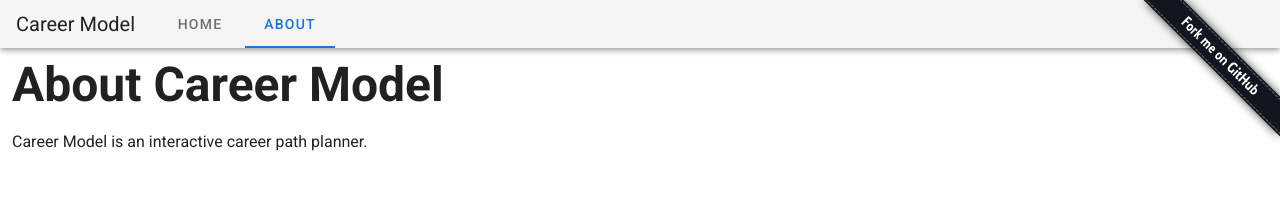
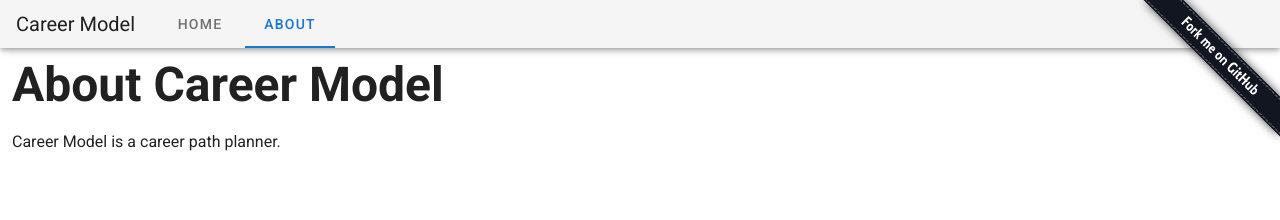
Before and after one commit to lsimons/career-model, a Vue app in the folder packages/career-model-ui/: page /#/about in a window 1280 px wide. Shown: the top 220 px of the page. Built offline with nearby package versions, Linux system fonts and the light colour scheme.

Commit message:
docs: stop claiming interaction

```diff
--- a/packages/career-model-ui/src/views/About.vue
+++ b/packages/career-model-ui/src/views/About.vue
@@ -7,7 +7,7 @@
     </v-row>
     <v-row dense>
       <v-col cols="12">
-        <p>Career Model is an interactive career path planner.</p>
+        <p>Career Model is a career path planner.</p>
       </v-col>
     </v-row>
     <v-spacer></v-spacer>
```
